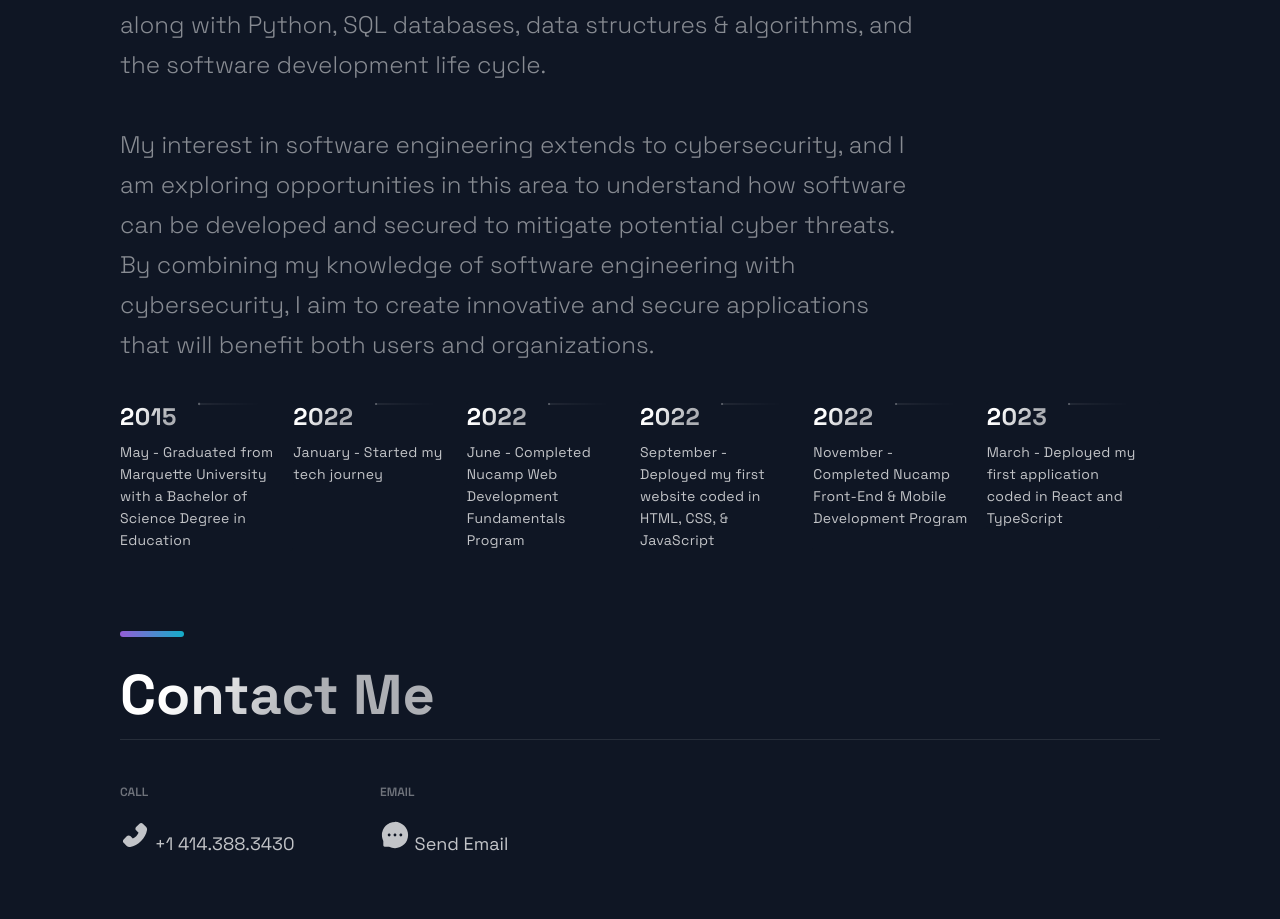
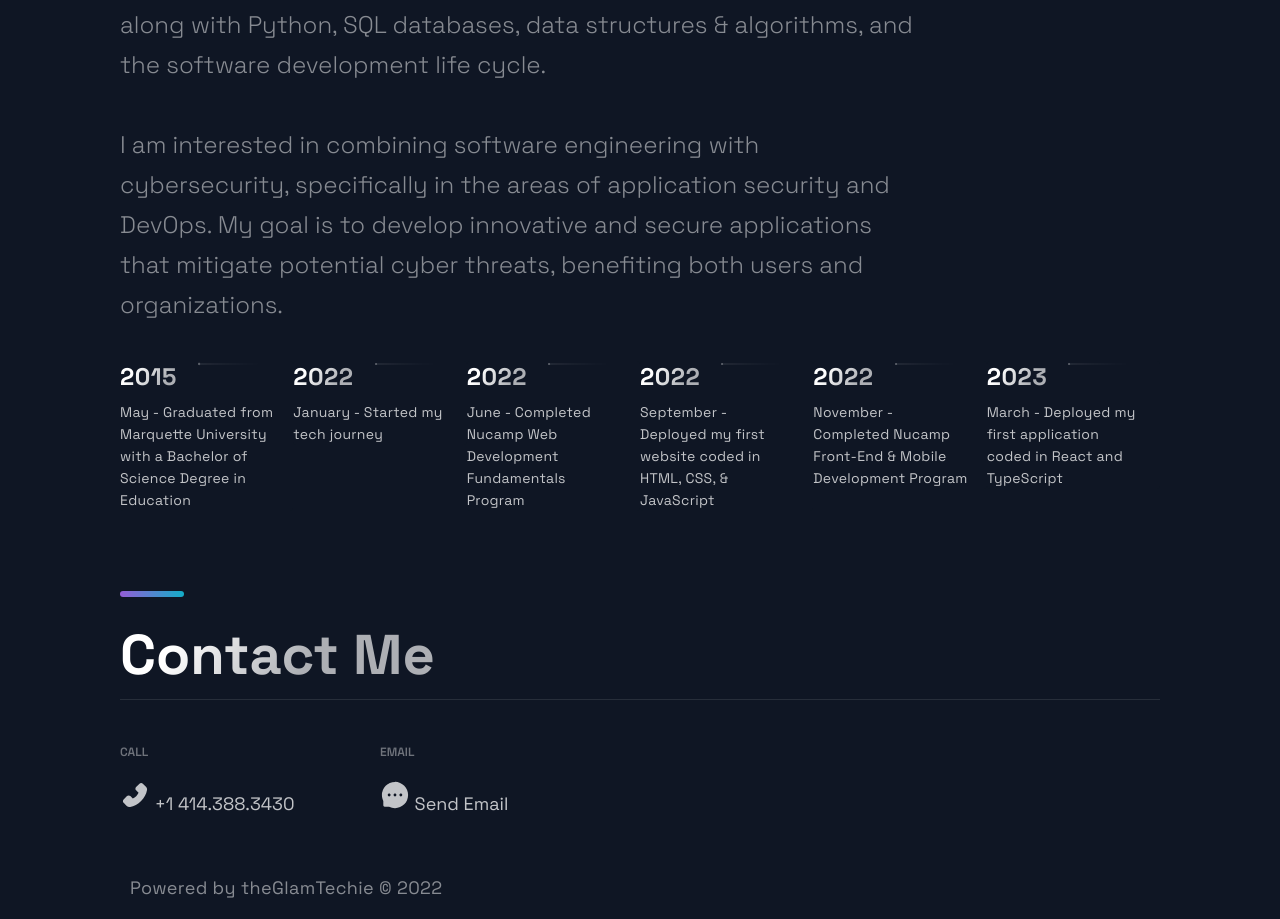
Before and after one commit to shay90210/new-portfolio-dev, a Next.js app: page / in a window 1280 px wide. Shown: the part 2743-3662 px from the top of the page. Built offline with nearby package versions, Linux system fonts and the light colour scheme.

Commit message:
updated timeline.js

```diff
--- a/src/components/TimeLine/TimeLine.js
+++ b/src/components/TimeLine/TimeLine.js
@@ -53,11 +53,10 @@ const Timeline = () => {
         </p>
         <br />
         <p>
-          My interest in software engineering extends to cybersecurity, and I am exploring
-          opportunities in this area to understand how software can be developed and
-          secured to mitigate potential cyber threats. By combining my knowledge of
-          software engineering with cybersecurity, I aim to create innovative and secure
-          applications that will benefit both users and organizations.
+          I am interested in combining software engineering with cybersecurity,
+          specifically in the areas of application security and DevOps. My goal is to
+          develop innovative and secure applications that mitigate potential cyber
+          threats, benefiting both users and organizations.
         </p>
       </SectionText>
       <CarouselContainer ref={carouselRef} onScroll={handleScroll}>
```
